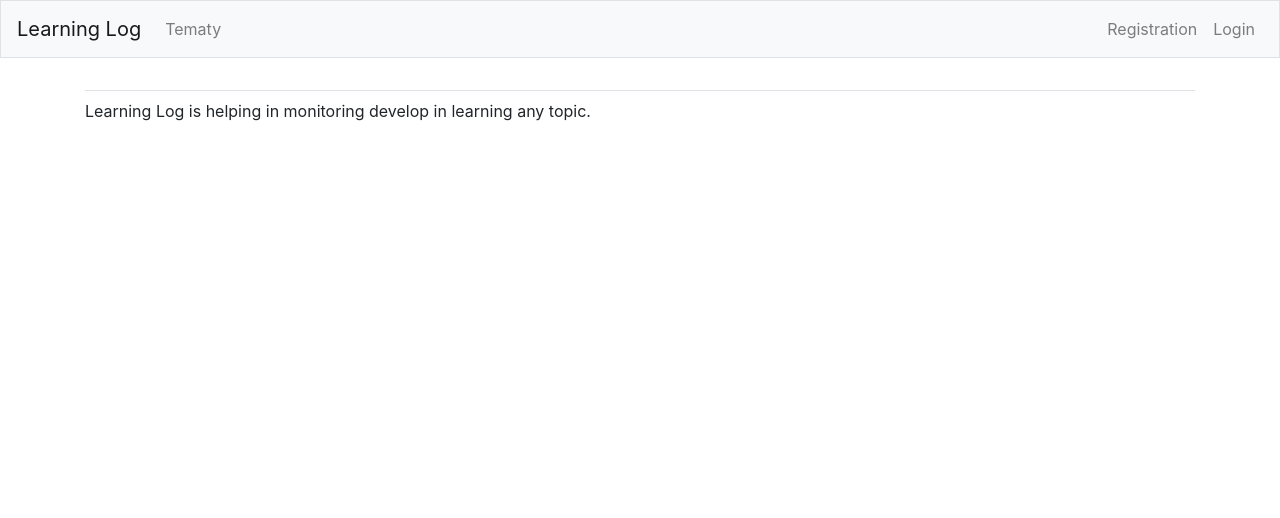
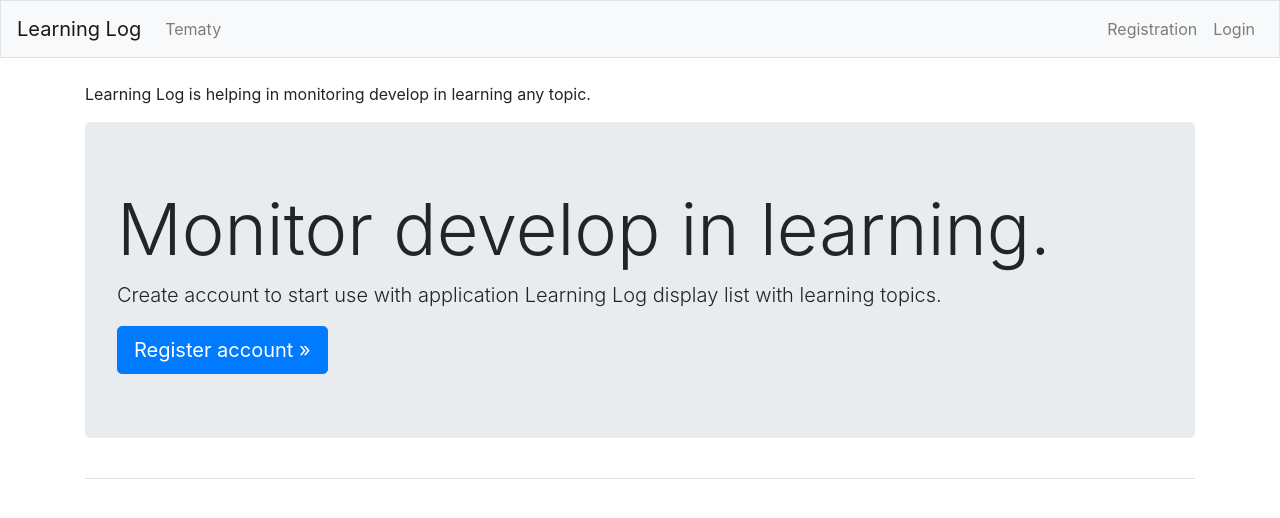
Before and after one commit to maisterpl/learning_log, a Django app: page / in a window 1280 px wide. Shown: the top 518 px of the page. Run offline with Django 3.2, Linux system fonts and the light colour scheme; some libraries are stand-ins or nearby versions.

Commit message:
recreate index.html with bootstrap4

```diff
--- a/learning_logs/templates/learning_logs/index.html
+++ b/learning_logs/templates/learning_logs/index.html
@@ -1,6 +1,18 @@
 {% extends "learning_logs/base.html" %}
 
 
-{% block content %}
+{% block page_header %}
     <p>Learning Log is helping in monitoring develop in learning any topic.</p>
-{% endblock content %}
+
+    <div class="jumbotron">
+        <h1 class="display-3">Monitor develop in learning.</h1>
+
+        <p class="lead">Create account to start use with application
+            Learning Log display list with learning topics.
+        </p>
+
+        <a class="btn btn-lg btn-primary" href="{% url 'users:register' %}" role="button">
+            Register account &raquo;
+        </a>
+    </div>
+{% endblock page_header %}
```
